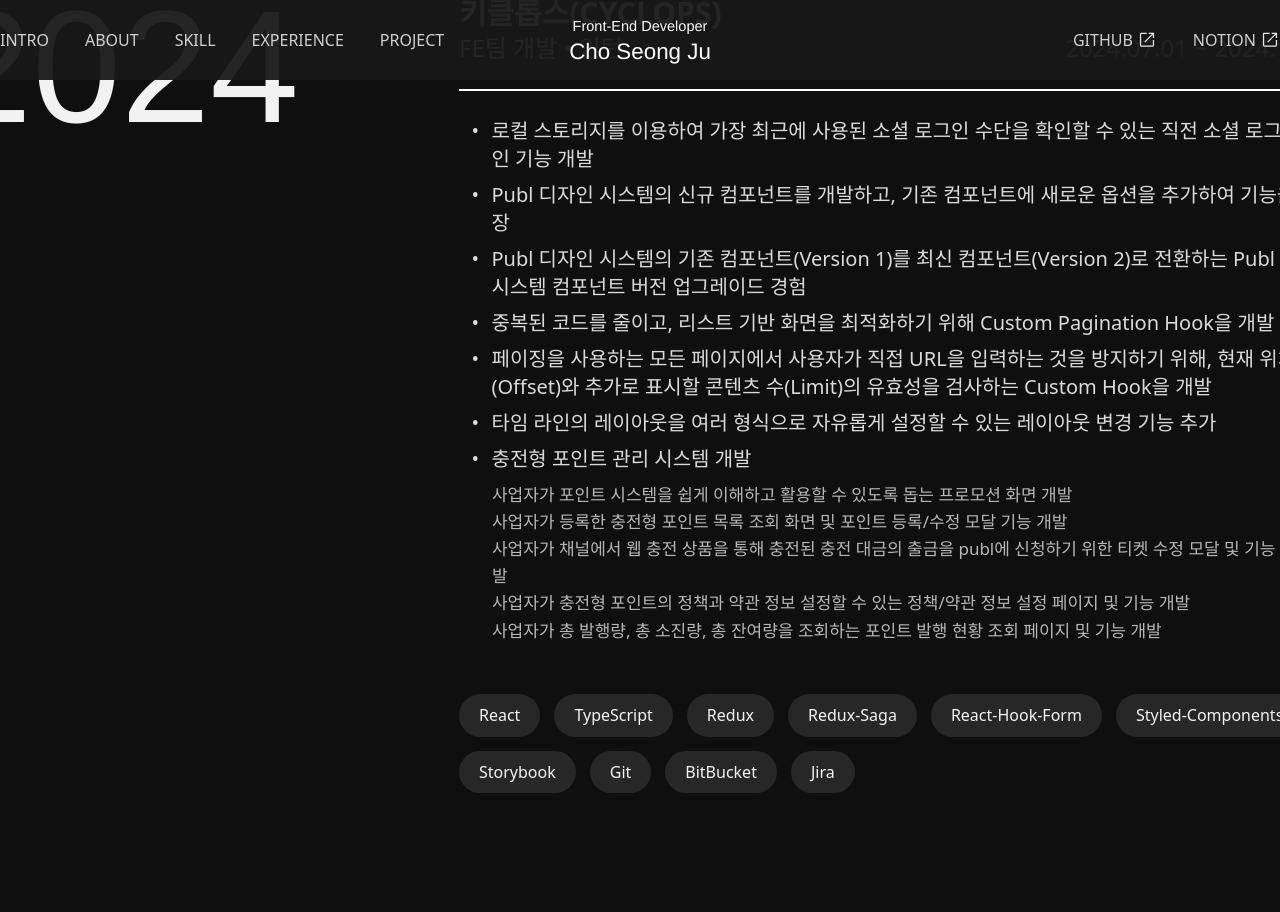
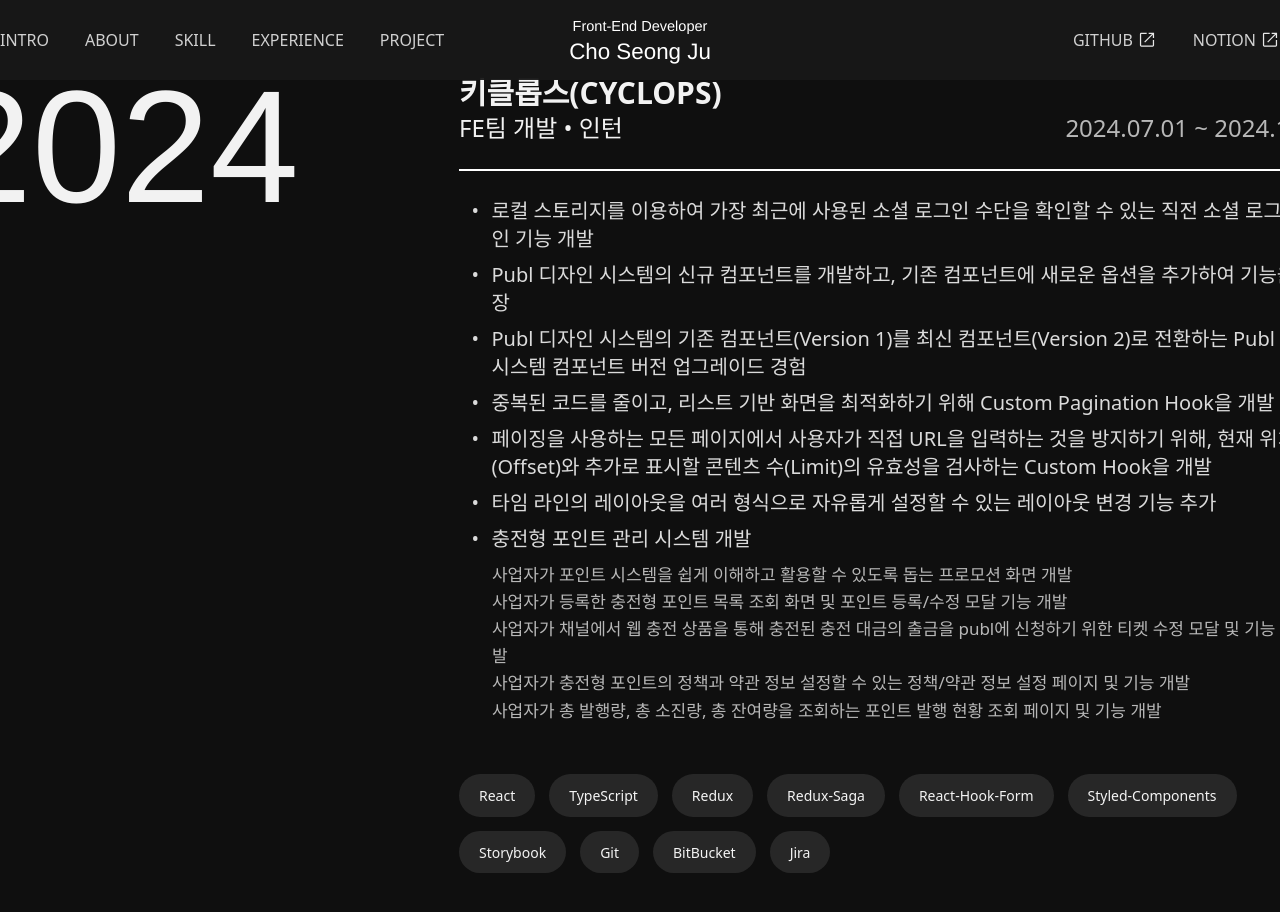
Before and after one commit to Cho-SeongJu/choseongju-portfolio, a Next.js app: page / in a window 1280 px wide. Shown: the top 912 px of the page. Before the commit the page ends 837 px from the top, so only its background shows below. Built offline with nearby package versions, Linux system fonts and the light colour scheme; a web font is replaced by a local one.

Commit message:
💄 Style: change header position and text font-weight, font-size

```diff
--- a/app/(home)/header.tsx
+++ b/app/(home)/header.tsx
@@ -31,7 +31,7 @@ const MENU: IMenu = {
 
 export default function Header({ step }: IHeaderProps) {
   return (
-    <header className="fixed top-0 w-full">
+    <header className="sticky top-0 w-full">
       <div
         className={`items-center flex justify-evenly w-full h-[80px] mx-auto ${
           step === 1 ? "translate-y-[-80px]" : "translate-y-0"
--- a/components/tech-stack-tag.tsx
+++ b/components/tech-stack-tag.tsx
@@ -13,7 +13,7 @@ export default function TechStackTag({
         isNotLastIndex && "mr-[14px]"
       }`}
     >
-      <span className="text-white-002">{text}</span>
+      <span className="text-white-002 text-[14px] font-medium">{text}</span>
     </div>
   );
 }
```
